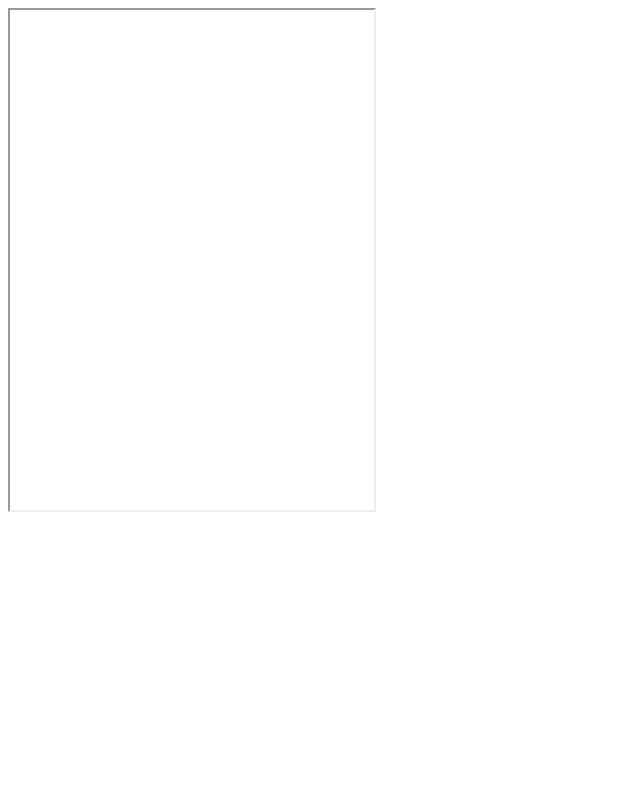
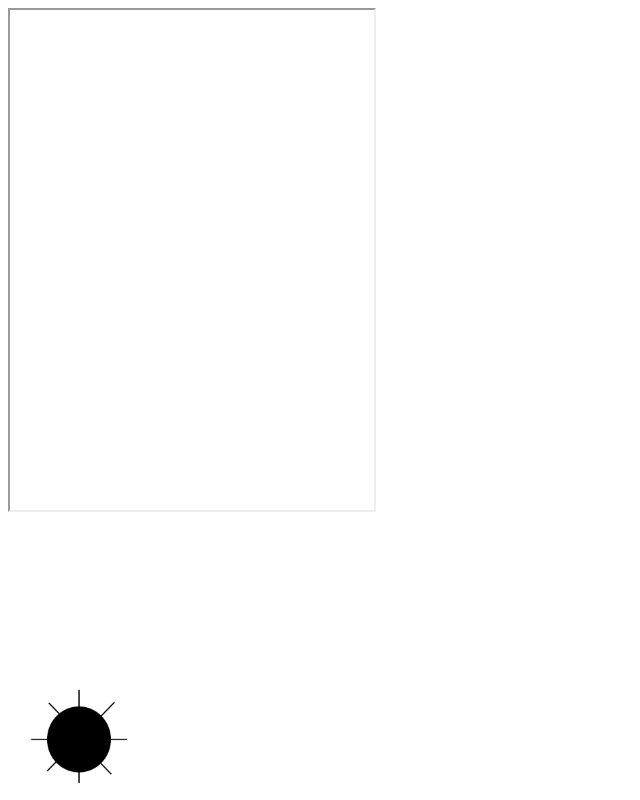
Before and after one commit to AdvanceOnOS/mischiefWebGUI-ConceptMobile, a plain HTML site: page index.html in a window 1280 px wide. Shown: the whole page, without its empty margins (0-640 px from the left). Drawn offline with Linux system fonts and the light colour scheme.

Commit message:
Updated Concept

```diff
--- a/index.html
+++ b/index.html
@@ -6,4 +6,4 @@
 <meta charset="UTF-8">
     <meta name="viewport" content="width=device-width, initial-scale=1.0">
         <iframe name="window" height="500px" width="364px"></iframe>
-       <div class="settings"><a href="/mischiefWebGUI-ConceptMobile/System/Settings.aoap/index.html" target="window"    <img src="/mischiefWebGUI-ConceptMobile/System/Settings.aoap/icon.png" style="width:100px;height:100px;"> </a>               </div>
+       <div class="settings"><a href="/mischiefWebGUI-ConceptMobile/System/Settings.aoap/index.html" target="window"</a>    <img src="/mischiefWebGUI-ConceptMobile/System/Settings.aoap/icon.png" style="width:100px;height:100px;">               </div>
```
